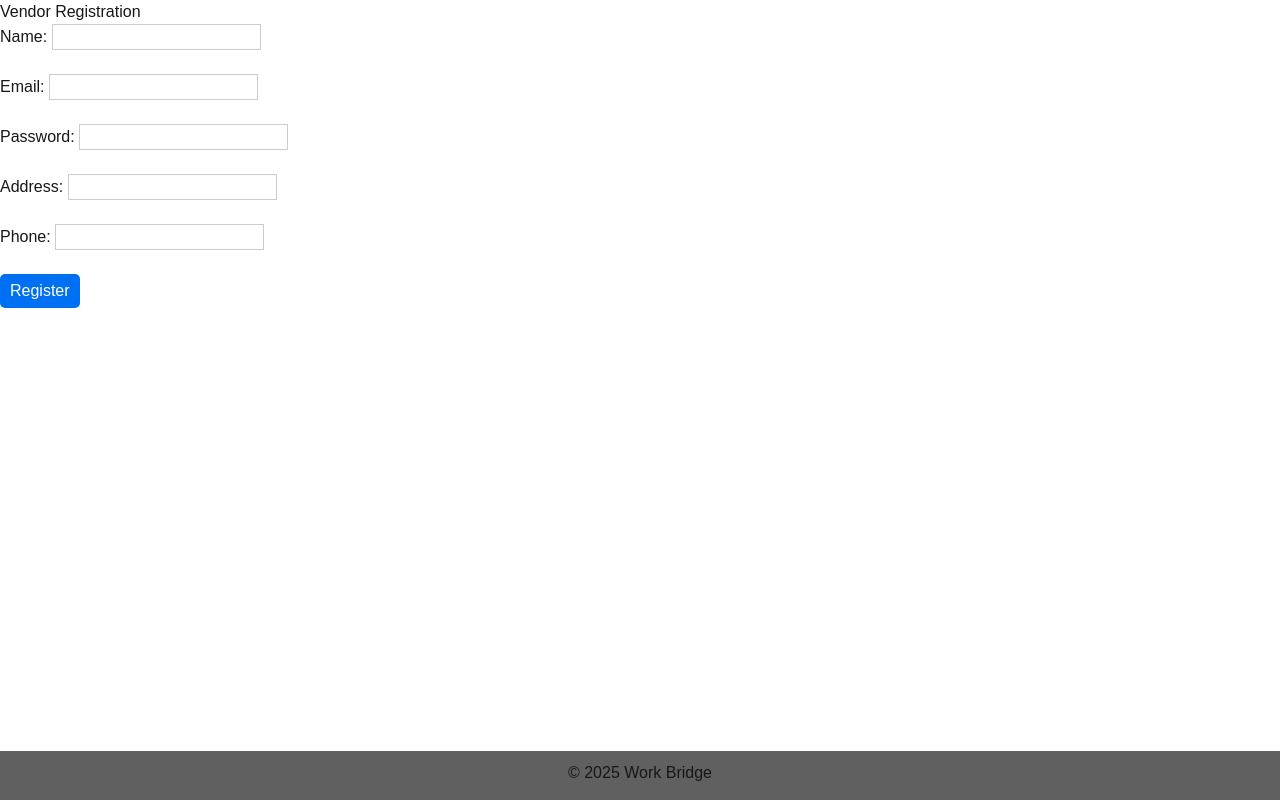
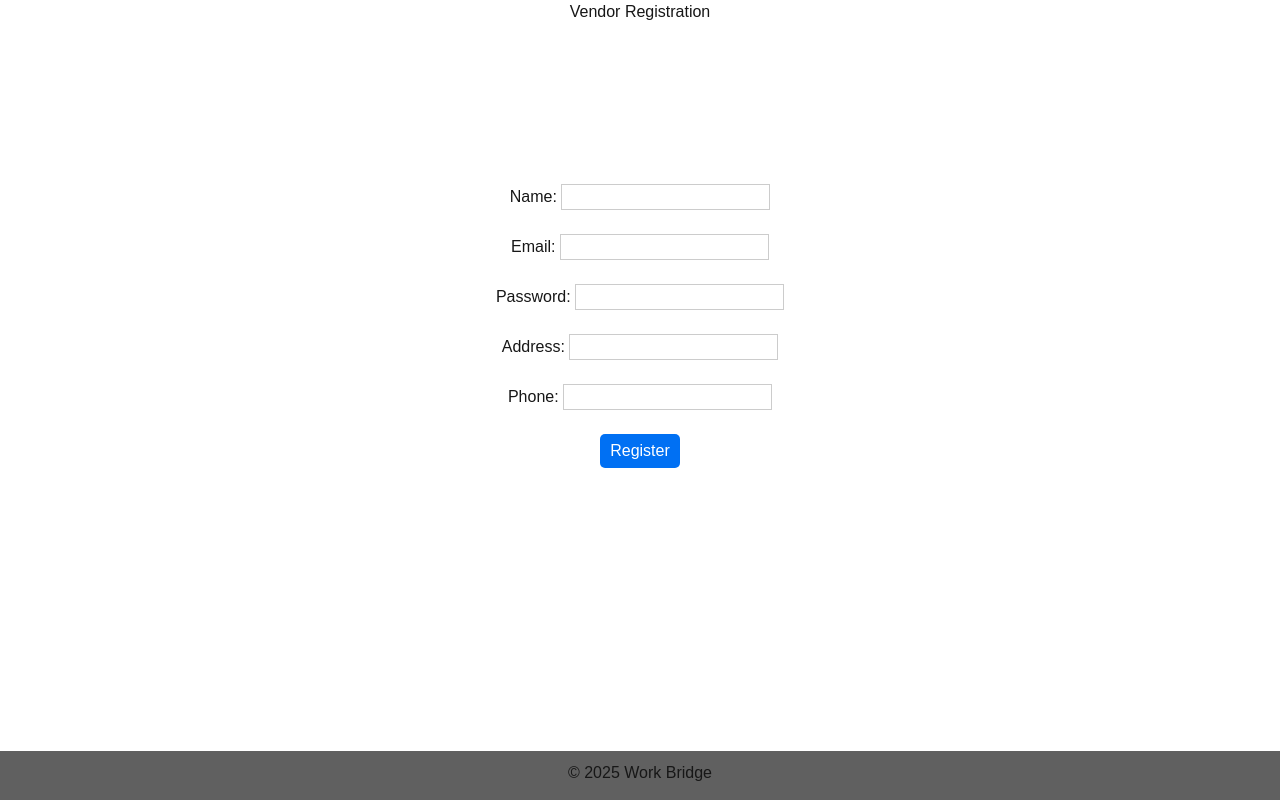
Before and after one commit to pritom-Das/WorkBridgeFrontEnd, a Next.js app: page /vendor/register in a window 1280 px wide. Built offline with nearby package versions, Linux system fonts and the light colour scheme.

Commit message:
done task 1

```diff
--- a/app/vendor/login/page.tsx
+++ b/app/vendor/login/page.tsx
@@ -1,4 +1,5 @@
 "use client";
+import Title from "@/components/Title";
 import { useState } from "react";
 import z from "zod";
 
@@ -30,8 +31,8 @@ export default function VendorPage() {
 
   return (
     <div>
-      <h2>Vendor Login</h2>
-      <form onSubmit={handleSubmit}>
+       <Title text="Vendor Login"/>
+      <form onSubmit={handleSubmit} style={{textAlign: 'center', marginTop: '160px'}}>
         <div>
           <label>Email: </label>
           <input type="email" name="email" style={{ border: '1px solid #ccc' }}/>
--- a/app/vendor/register/page.tsx
+++ b/app/vendor/register/page.tsx
@@ -2,6 +2,7 @@
 import { useState } from "react";
 import { z } from "zod";
 import Footer from "@/components/footer";
+import Title from "@/components/Title";
 
 const registerSchema = z.object({
   name: z.string().min(2, { message: "Name is too short" }),
@@ -37,8 +38,8 @@ export default function VendorRegister() {
 
   return (
     <div>
-      <h2>Vendor Registration</h2>
-      <form onSubmit={handleSubmit}>
+      <Title text="Vendor Registration" />
+      <form onSubmit={handleSubmit} style={{textAlign: 'center', marginTop: '160px'}}>
 
         <div>
           <label>Name: </label>
--- /dev/null
+++ b/app/vendor/service/[id]/page.tsx
@@ -0,0 +1,15 @@
+"use client";
+
+import Title from "@/components/Title";
+import { useParams } from "next/navigation";
+
+export default function LibrarianPage() {
+  const { id } = useParams();
+
+  return (
+    <div>
+      <Title text="Vendor service" />
+      <p>Vendor ID: {id}</p>
+    </div>
+  );
+}
--- /dev/null
+++ b/app/vendor/service/page.tsx
@@ -0,0 +1,12 @@
+import Title from "@/components/Title";
+
+
+
+export default function LibrarianPage() {
+  return (
+    <div>
+      <Title text="Vendor Dashboard" />
+      <p>This is the vendor Service dashboard.</p>
+    </div>
+  );
+}
--- /dev/null
+++ b/components/Title.tsx
@@ -0,0 +1,7 @@
+type TitleProps = {
+  text: string;
+};
+
+export default function Title({ text }: TitleProps) {
+  return <h2 style={{ marginBottom: "15px", textAlign: "center" }}>{text}</h2>;
+}
```
Also changed, not shown: components/footer.tsx (renamed from components/footer.jsx).
